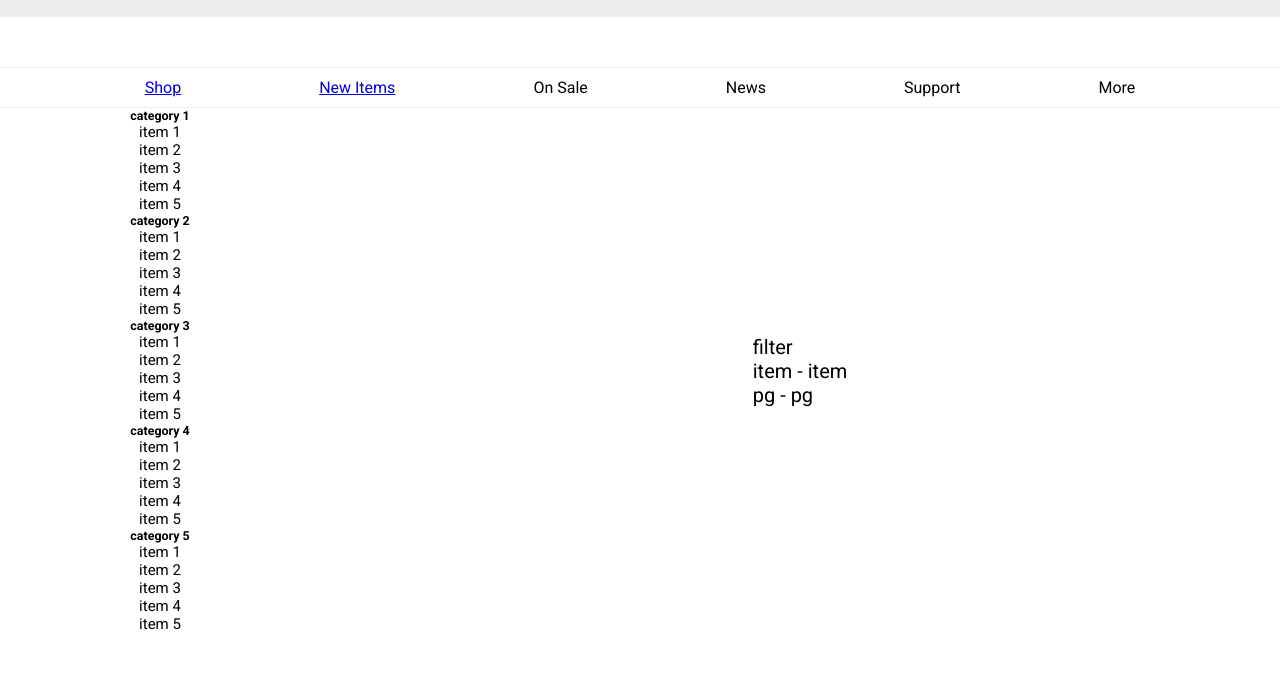
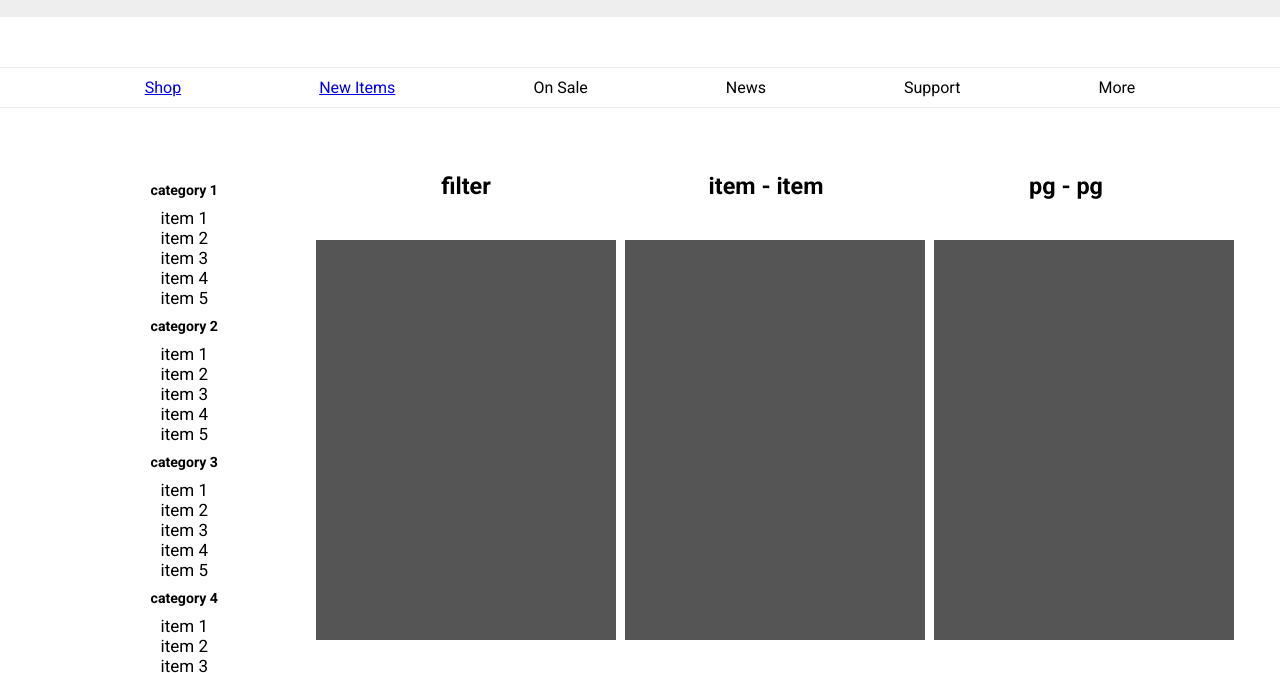
Before and after one commit to mattmannion/music-site, a website built with Parcel: page src/html/business/search-view.html in a window 1280 px wide. Shown: the part 93-766 px from the top of the page. Built offline with nearby package versions, Linux system fonts and the light colour scheme.

Commit message:
more sass added

```diff
--- a/src/html/business/search-view.html
+++ b/src/html/business/search-view.html
@@ -79,12 +79,31 @@
         </div>
 
         <div class="search-view__container">
-            <div class="search-view_container-filter">filter</div>
-            <div class="search-view_container-itemqt">item - item</div>
-            <div class="search-view_container-page-num">pg - pg</div>
-        </div>
-        <div class="search-view__results">
-
+            <div class="search-view__header">
+                <div class="search-view__filter">
+                    <h3>filter</h3>
+                </div>
+                <div class="search-view__item-count">
+                    <h3>item - item</h3>
+                </div>
+                <div class="search-view__page-num">
+                    <h3>pg - pg</h3>
+                </div>
+            </div>
+            <div class="search-view__results">
+                <div class="temp-box"></div>
+                <div class="temp-box"></div>
+                <div class="temp-box"></div>
+                <div class="temp-box"></div>
+                <div class="temp-box"></div>
+                <div class="temp-box"></div>
+                <div class="temp-box"></div>
+                <div class="temp-box"></div>
+                <div class="temp-box"></div>
+                <div class="temp-box"></div>
+                <div class="temp-box"></div>
+                <div class="temp-box"></div>
+            </div>
         </div>
     </main>
 
--- a/src/sass/pages/search-view.scss
+++ b/src/sass/pages/search-view.scss
@@ -1,18 +1,50 @@
 .search-view {
+    margin: 5%;
     font-size: 2rem;
-    @include centerContentGrid;
+    display: grid;
     grid-template-columns: 1fr 3fr;
+    align-items: flex-start;
+    gap: 1%;
 
     .side-bar {
-        font-size: 1.5rem;
+        font-size: 1.7rem;
 
         &__categories {
             list-style: none;
             text-align: center;
+
+            h5 {
+                margin: 1rem;
+            }
 
             ul {
                 list-style: none;
             }
         }
     }
+
+    &__container {
+        //
+    }
+
+    &__header {
+        @include centerContentGrid;
+        grid-template-columns: 1fr 1fr 1fr;
+        margin-bottom: 2rem;
+    }
+
+    &__results {
+        @include centerContentGrid;
+        grid-template-columns: 1fr 1fr 1fr;
+        gap: 1%;
+        margin-bottom: 5rem;
+
+        .temp-box {
+            margin-top: 2rem;
+            height: 40rem;
+            width: 30rem;
+            background-color: $main-gray;
+        }
+    }
+
 }
```
